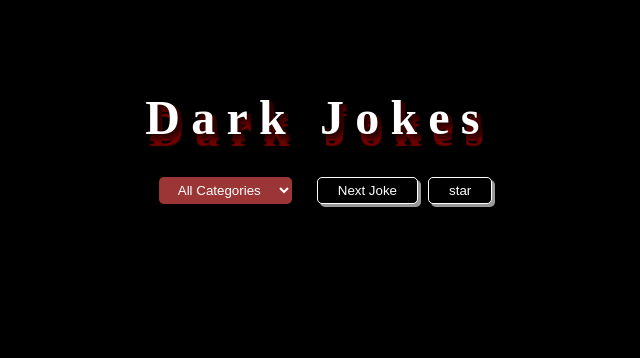
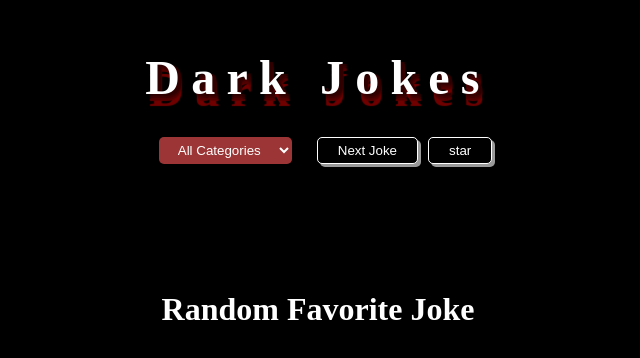
Before and after one commit to SpyrosGeo/Dark-Jokes, a React (Create React App) app in the folder frontend/: page / in a window 1280 px wide. Shown: the part 216-574 px from the top of the page, without its empty margins (322-962 px from the left). Built offline with nearby package versions, Linux system fonts and the light colour scheme; no server answers; a web font is replaced by a local one.

Commit message:
added new component for future use

```diff
--- a/frontend/src/App.tsx
+++ b/frontend/src/App.tsx
@@ -1,6 +1,7 @@
 import React, { useState, ChangeEvent, useEffect } from "react";
 import Joke from "./components/Joke";
 import Selector from "./components/Selector";
+import Favorite from "./components/Favorite";
 import "./App.css";
 import axios from "axios";
 import {v4 as uuidv4} from "uuid"
@@ -74,6 +75,9 @@ const App: React.FC = () => {
         </div>
       </div>
       <Joke joke={joke} />
+      <div>
+        <Favorite />
+      </div>
     </div>
   );
 };
--- /dev/null
+++ b/frontend/src/components/Favorite.tsx
@@ -0,0 +1,9 @@
+import React,{useState,useEffect}from 'react'
+
+export default function Favorite() {
+	return (
+		<div>
+		<h1>Random Favorite Joke</h1>
+		</div>
+	)
+}
```
Also changed, not shown: frontend/src/components/Favorite.css (added).
